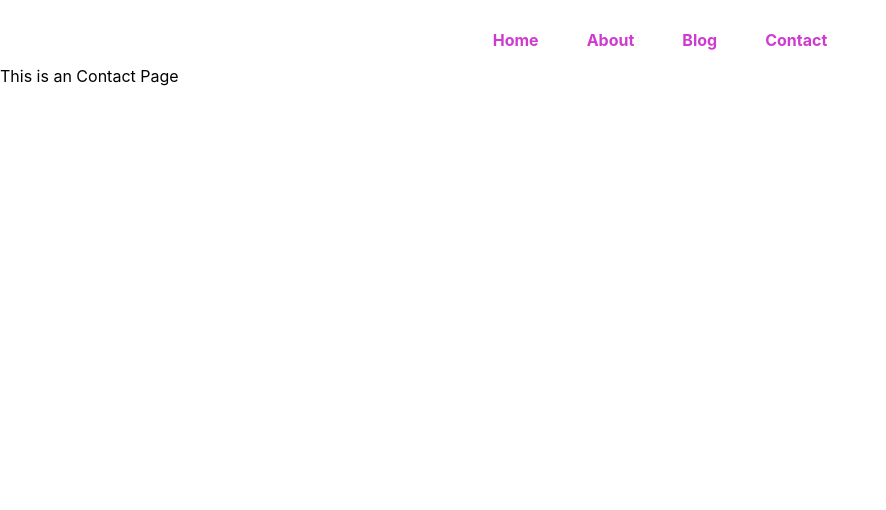
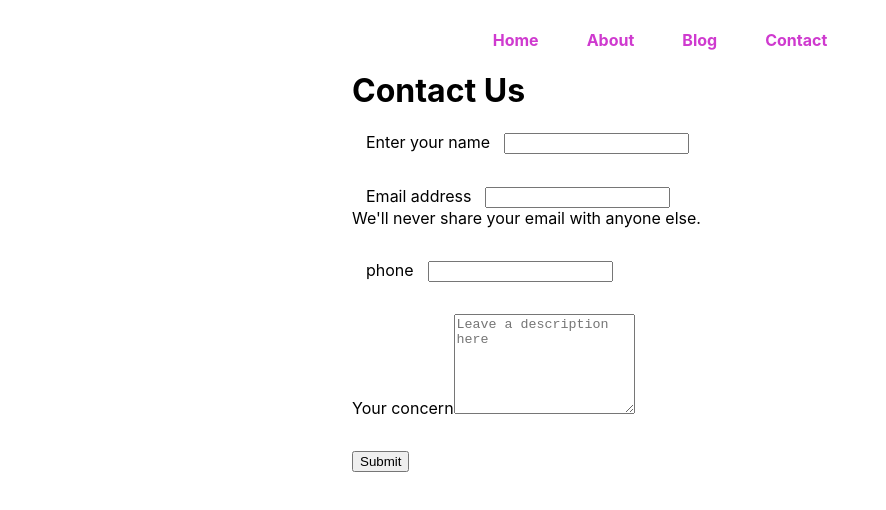
Before and after one commit to Synonymous64/journey-to-NextJS, a Next.js app in the folder gecode/: page /contact in a window 1280 px wide. Shown: the top 510 px of the page, without its empty margins (0-886 px from the left). Built offline with nearby package versions, Linux system fonts and the light colour scheme.

Commit message:
contact api

```diff
--- a/gecode/pages/contact.js
+++ b/gecode/pages/contact.js
@@ -1,11 +1,47 @@
 import React from 'react'
+import styles from '../styles/Contact.module.css'
+import { useState } from 'react';
+const Contact = () => {
+    const [name, setName] = useState('');
+    const [email, setEmail] = useState('');
+    const [phone, setPhone] = useState('');
+    const [description, setDescription] = useState('');
+    const handleSubmit = (e) => {
+        e.preventDefault();
+    }
+    const handleChange = (e) => {
+        if (e.target.name === name) {
+            setName(e.value);
+        }
+        console.log(e, 'change');
+    }
 
-const Contact = () => {
+
     return (
-        <div>
-            This is an Contact Page
+        <div className={styles.container}>
+            <h1>Contact Us</h1>
+            <form onSubmit={handleSubmit} onChange={handleChange}>
+                <div className={styles.mb3}>
+                    <label htmlFor="name" className={styles.formLabel}>Enter your name</label>
+                    <input type="text" className="form-control" id="name" name='name' value={name} onChange={handleChange} aria-describedby="emailHelp" />
+                </div>
+                <div className={styles.mb3}>
+                    <label htmlFor="email" className={styles.formLabel}>Email address</label>
+                    <input type="email" className="form-control" id="email" name='email' value={email} onChange={handleChange} aria-describedby="emailHelp" />
+                    <div id="emailHelp" className="form-text">We'll never share your email with anyone else.</div>
+                </div>
+                <div className={styles.mb3}>
+                    <label htmlFor="phone" className={styles.formLabel}>phone</label>
+                    <input type="phone" className="form-control" id="phone" name='phone' value={phone} onChange={handleChange} />
+                </div>
+                <div className={styles.mb3}>
+                    <label htmlFor="desc">Your concern</label>
+                    <textarea className="form-control" placeholder="Leave a description here" id="desc" name='desc' value={description} onChange={handleChange} style={{ height: "100px" }}></textarea>
+                </div>
+                <button type="submit" className="btn btn-primary">Submit</button>
+            </form>
         </div>
     )
 }
 
-export default Contact
+export default Contact;
--- /dev/null
+++ b/gecode/styles/Contact.module.css
@@ -0,0 +1,10 @@
+.container {
+  max-width: 45vw;
+  margin: auto;
+}
+.mb3 {
+  margin-bottom: 2rem;
+}
+.formLabel{
+    margin: 0px 14px;
+}
```
